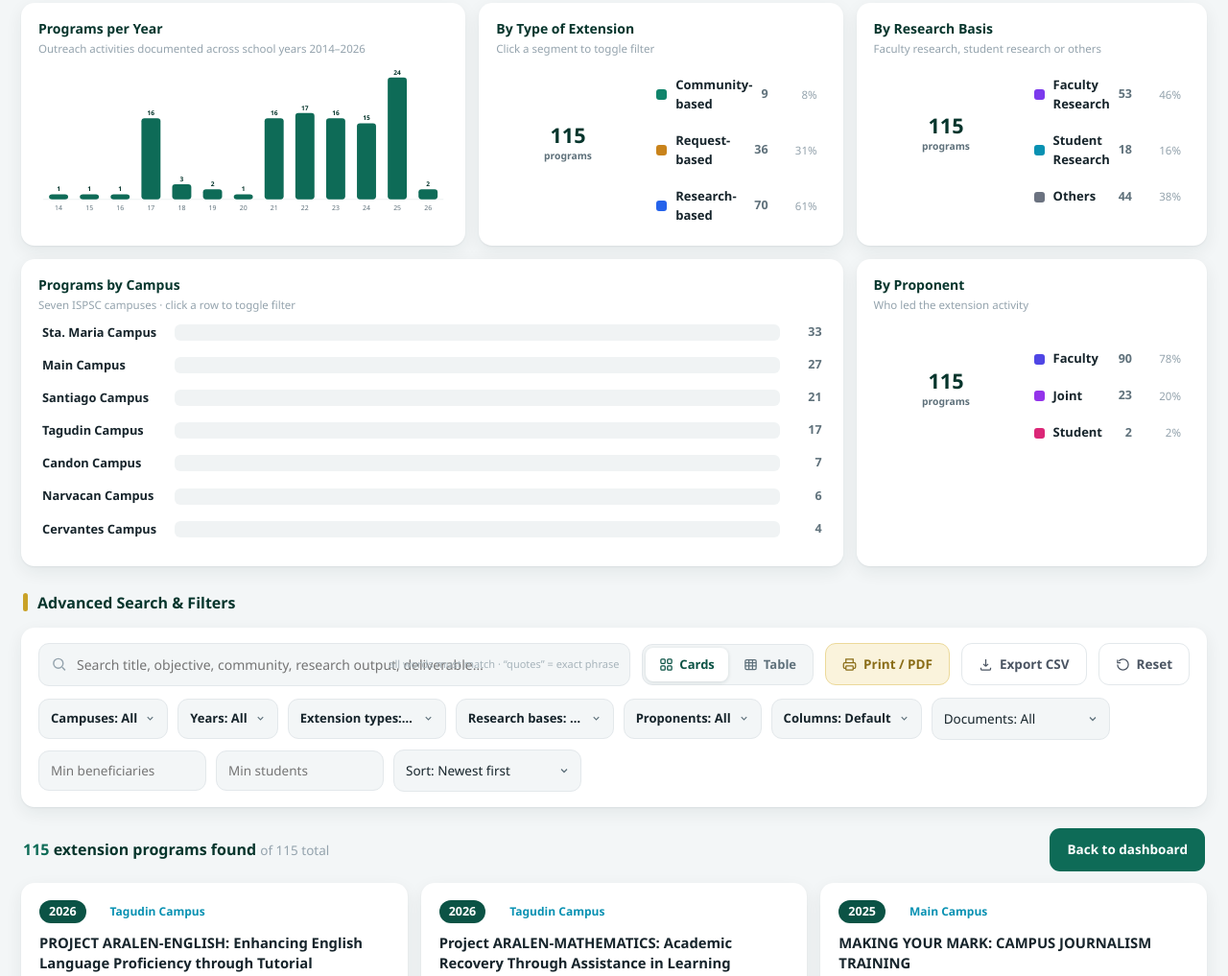
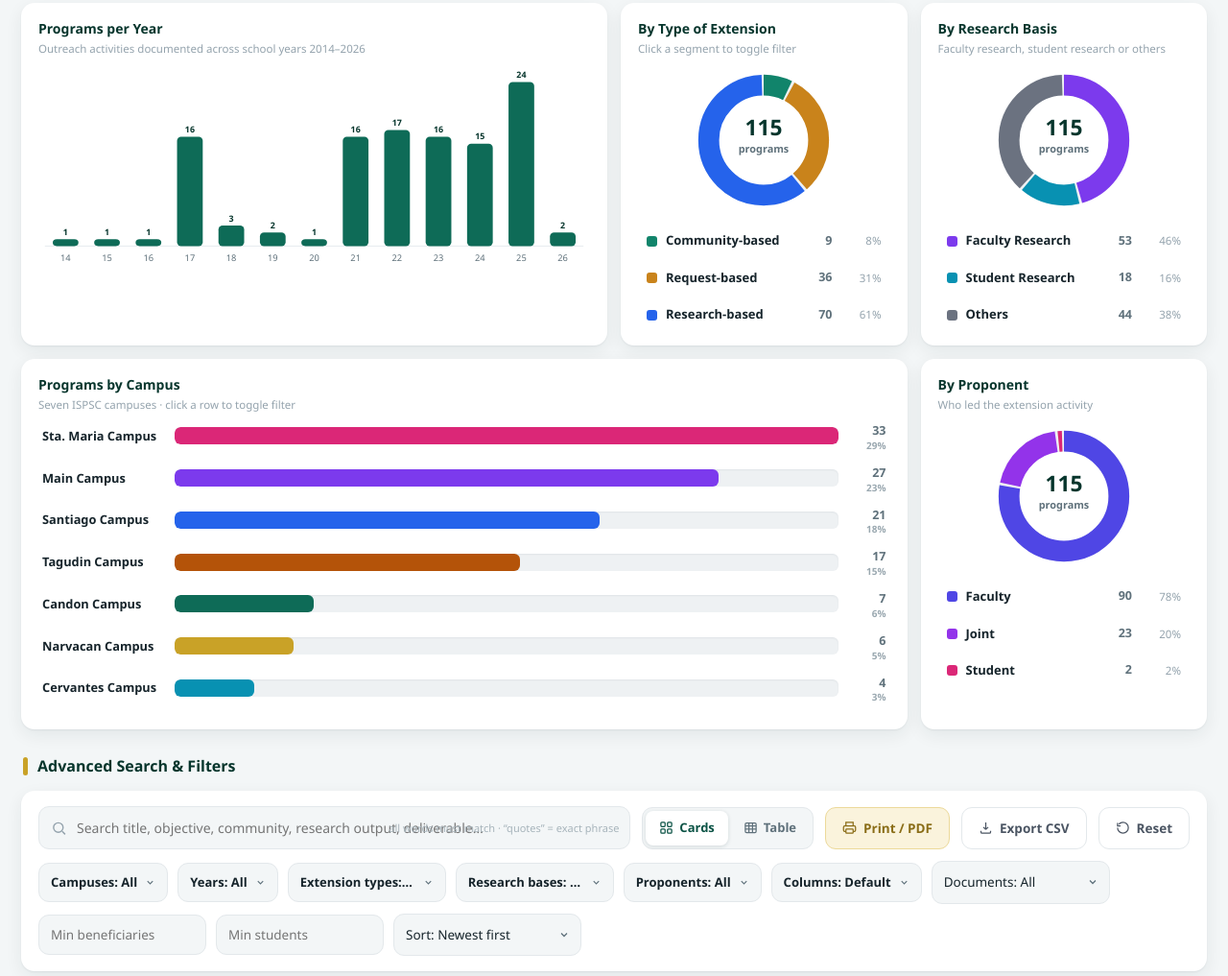
Before and after one commit to kimpoy813/extensiondata, a plain HTML site: page index.html in a window 1280 px wide. Shown: the part 437-1454 px from the top of the page at 96% size. Drawn offline with Linux system fonts and the light colour scheme.

Commit message:
Fix invisible pie charts and empty campus bars
Two CSS rules were beating the chart markup:

- .donut-seg declared stroke:#fff and stroke-width:2.5px, which overrides the
  stroke/stroke-width presentation attributes on each <circle>. Every segment
  was painted white at 2.5px on a white panel, so all three pies (Type of
  Extension, Research Basis, Proponent) rendered as nothing but the centre
  total and the legend.
- .hbar-fill is a <span> (display:inline) and inline boxes ignore width/height,
  so every campus bar collapsed to 0px and only the grey track showed.

Changes:
- remove the stroke overrides from .donut-seg; colour/width now come from markup
- pie segments start at 12 o'clock; added a light track ring behind the arcs
- colour fallback for unmapped keys so no segment can render as 'undefined'
- donut layout: chart centred above a full-width legend
- .hbar-fill -> display:block, colour via --bc custom property so the active
  (gold) state can still override it
- campus bars animate 0 -> value on first paint and show each campus's share %
- min-width on fills keeps single-program campuses visible

Co-authored-by: arena-agent <297053741+arena-agent@users.noreply.github.com>

```diff
--- a/index.html
+++ b/index.html
@@ -85,10 +85,16 @@ svg text{font-family:inherit}
 .bar-val{font-size:10.5px;font-weight:700;fill:var(--g900);text-anchor:middle;pointer-events:none}
 .bar-lbl{font-size:11px;fill:var(--muted);text-anchor:middle;pointer-events:none}
 .axis{stroke:var(--line);stroke-width:1}
-.donut-seg{cursor:pointer;transition:opacity .15s;stroke:#fff;stroke-width:2.5px}
-.donut-seg:hover{opacity:.82}.donut-seg.dim{opacity:.25}
+/* NOTE: do NOT set `stroke`/`stroke-width` here. A CSS declaration beats the
+   presentation attributes on the <circle>s, which painted every segment white
+   at 2.5px and made the pie charts invisible. Colour + width come from the
+   markup; this rule only handles interaction. */
+.donut-seg{cursor:pointer;transition:opacity .15s;stroke-linecap:butt}
+.donut-seg:hover{opacity:.82}.donut-seg.dim{opacity:.22}
 .donut-center{text-anchor:middle;pointer-events:none}
-.legend{margin-top:6px;display:flex;flex-direction:column;gap:7px}
+.donut-wrap{display:flex;flex-direction:column;align-items:center;gap:4px}
+.donut-wrap svg{flex:none;overflow:visible}
+.legend{margin-top:6px;display:flex;flex-direction:column;gap:7px;width:100%}
 .legend button{display:flex;align-items:center;gap:9px;width:100%;background:none;border:1px solid transparent;
   border-radius:9px;padding:5px 8px;cursor:pointer;font:inherit;text-align:left;color:var(--ink)}
 .legend button:hover{background:var(--bg)}
@@ -102,10 +108,18 @@ svg text{font-family:inherit}
 .hbar-row.active{background:var(--g50)}
 .hbar-row.dim{opacity:.4}
 .hbar-name{width:128px;flex:none;font-size:12.8px;font-weight:600;color:var(--ink)}
-.hbar-track{flex:1;height:17px;background:#f0f3f4;border-radius:6px;overflow:hidden}
-.hbar-fill{height:100%;border-radius:6px;background:linear-gradient(90deg,var(--g700),var(--g600));transition:width .5s ease}
+.hbar-track{flex:1;height:18px;background:#eef1f3;border-radius:6px;overflow:hidden;
+  box-shadow:inset 0 1px 2px rgba(16,40,48,.06)}
+/* display:block is required: the fill is a <span>, and an inline element
+   ignores width/height, which is why every campus bar rendered as an empty
+   grey track. --bc carries the per-bar colour from JS so the .active rule
+   below can still win. */
+.hbar-fill{display:block;height:100%;width:0;min-width:3px;border-radius:6px;
+  background:linear-gradient(90deg,var(--bc,var(--g700)),var(--bc,var(--g600)));
+  transition:width .55s cubic-bezier(.22,.61,.36,1)}
 .hbar-row.active .hbar-fill{background:linear-gradient(90deg,var(--gold),var(--gold-l))}
-.hbar-ct{width:34px;text-align:right;font-size:12.5px;font-weight:700;color:var(--muted);flex:none}
+.hbar-ct{width:40px;text-align:right;font-size:12.5px;font-weight:700;color:var(--muted);flex:none}
+.hbar-ct .pct{display:block;font-size:10px;font-weight:600;color:#9aa8b0;line-height:1}
 
 /* ---------- Filter card ---------- */
 .filter-card{background:var(--card);border-radius:var(--radius);box-shadow:var(--shadow);padding:16px 18px;margin-top:14px}
@@ -678,55 +692,74 @@ function renderYearChart(){
     el.addEventListener("click",()=>{ toggleIn(state.year, Number(el.dataset.year)); sync(); }));
 }
 
-/* ---------------- Donut charts ---------------- */
+/* ---------------- Pie / donut charts ---------------- */
 function donut(elId, entries, colors, stateSet){
   const total = entries.reduce((a,e)=>a+e.count,0);
+  const col = k => colors[k] || "#6b7280";   // never render an unmapped key as "undefined"
   const r=58,c=2*Math.PI*r, cx=80,cy=80;
   let off=0,segs="";
   entries.forEach(e=>{
-    const frac=e.count/total, len=frac*c;
+    const frac = total ? e.count/total : 0, len = frac*c;
+    if(len <= 0) return;
     const dim = stateSet.size && !stateSet.has(e.key);
     segs += `<circle class="donut-seg${dim?" dim":""}" cx="${cx}" cy="${cy}" r="${r}" fill="none"
-       stroke="${colors[e.key]}" stroke-width="22"
-       stroke-dasharray="${len-2.5} ${c-len+2.5}" stroke-dashoffset="${-off}"
+       stroke="${col(e.key)}" stroke-width="22"
+       stroke-dasharray="${Math.max(len-2.5,0.6)} ${c-Math.max(len-2.5,0.6)}" stroke-dashoffset="${-off}"
        data-key="${esc(e.key)}"><title>${esc(e.key)}: ${e.count} (${Math.round(frac*100)}%)</title></circle>`;
     off += len;
   });
   const legend = entries.map(e=>{
-    const pct=Math.round(e.count/total*100);
+    const pct = total ? Math.round(e.count/total*100) : 0;
     const on = stateSet.has(e.key);
-    return `<button data-key="${esc(e.key)}" class="${on?"active":""}">
-      <span class="dot" style="background:${colors[e.key]}"></span>
+    return `<button data-key="${esc(e.key)}" class="${on?"active":""}" aria-pressed="${on}">
+      <span class="dot" style="background:${col(e.key)}"></span>
       <span class="nm">${esc(basisShort(e.key))}</span>
       <span class="ct">${e.count}</span><span class="pc">${pct}%</span></button>`;
   }).join("");
   document.getElementById(elId).innerHTML = `
-    <div style="display:flex;align-items:center;gap:8px">
-      <svg viewBox="0 0 160 160" width="150" height="150" style="flex:none">
-        ${segs}
+    <div class="donut-wrap">
+      <svg viewBox="0 0 160 160" width="158" height="158" role="img"
+           aria-label="Distribution chart, ${total} programs">
+        <circle cx="${cx}" cy="${cy}" r="${r}" fill="none" stroke="#eef1f3" stroke-width="22"/>
+        <g transform="rotate(-90 ${cx} ${cy})">${segs}</g>
         <text class="donut-center" x="80" y="75"><tspan x="80" style="font-size:23px;font-weight:750;fill:#06352c">${total}</tspan><tspan x="80" dy="18" style="font-size:11px;fill:#5f717b;font-weight:600">programs</tspan></text>
       </svg>
-      <div class="legend" style="flex:1">${legend}</div>
+      <div class="legend">${legend}</div>
     </div>`;
   document.querySelectorAll(`#${elId} .donut-seg, #${elId} .legend button`).forEach(el=>
     el.addEventListener("click",()=>{ stateSet.has(el.dataset.key) ? stateSet.delete(el.dataset.key) : stateSet.add(el.dataset.key); sync(); }));
 }
 
-/* ---------------- Campus horizontal bars ---------------- */
+/* ---------------- Campus horizontal progress bars ---------------- */
+let campusBarsDrawn = false;
 function renderCampusBars(){
   const counts = CAMPUSES.map((c,i)=>({key:c,count:programs.filter(p=>p.campus===c).length,color:CAMPUS_COLORS[i%7]}));
   counts.sort((a,b)=>b.count-a.count);
-  const max = Math.max(...counts.map(c=>c.count));
-  document.getElementById("campusBars").innerHTML = counts.map(c=>{
+  const max = Math.max(1, ...counts.map(c=>c.count));
+  const total = counts.reduce((a,c)=>a+c.count,0) || 1;
+  const root = document.getElementById("campusBars");
+  root.innerHTML = counts.map(c=>{
     const dim = state.campus.size && !state.campus.has(c.key);
     const on = state.campus.has(c.key);
-    return `<div class="hbar-row ${dim?"dim":""} ${on?"active":""}" data-key="${esc(c.key)}">
+    const pct = Math.round(c.count/max*100);
+    const share = Math.round(c.count/total*100);
+    return `<div class="hbar-row ${dim?"dim":""} ${on?"active":""}" data-key="${esc(c.key)}"
+                 title="${esc(c.key)}: ${c.count} of ${total} programs (${share}%)">
       <span class="hbar-name">${esc(c.key)}</span>
-      <span class="hbar-track"><span class="hbar-fill" style="width:${Math.round(c.count/max*100)}%;
-        background:${on?"":`linear-gradient(90deg,${c.color},${c.color}cc)`}"></span></span>
-      <span class="hbar-ct">${c.count}</span></div>`;
+      <span class="hbar-track"><span class="hbar-fill" data-w="${pct}" style="--bc:${c.color}"></span></span>
+      <span class="hbar-ct">${c.count}<span class="pct">${share}%</span></span></div>`;
   }).join("");
-  document.querySelectorAll("#campusBars .hbar-row").forEach(el=>
+  // Animate on first paint only; later re-renders (filter clicks) snap straight to the value.
+  const fills = [...root.querySelectorAll(".hbar-fill")];
+  if(campusBarsDrawn){
+    fills.forEach(f=>{ f.style.width = f.dataset.w + "%"; });
+  } else {
+    requestAnimationFrame(()=>requestAnimationFrame(()=>{
+      fills.forEach(f=>{ f.style.width = f.dataset.w + "%"; });
+    }));
+    campusBarsDrawn = true;
+  }
+  root.querySelectorAll(".hbar-row").forEach(el=>
     el.addEventListener("click",()=>{ toggleIn(state.campus, el.dataset.key); sync(); }));
 }
 
```
Also changed, not shown: template.html (+58 -25 lines).
